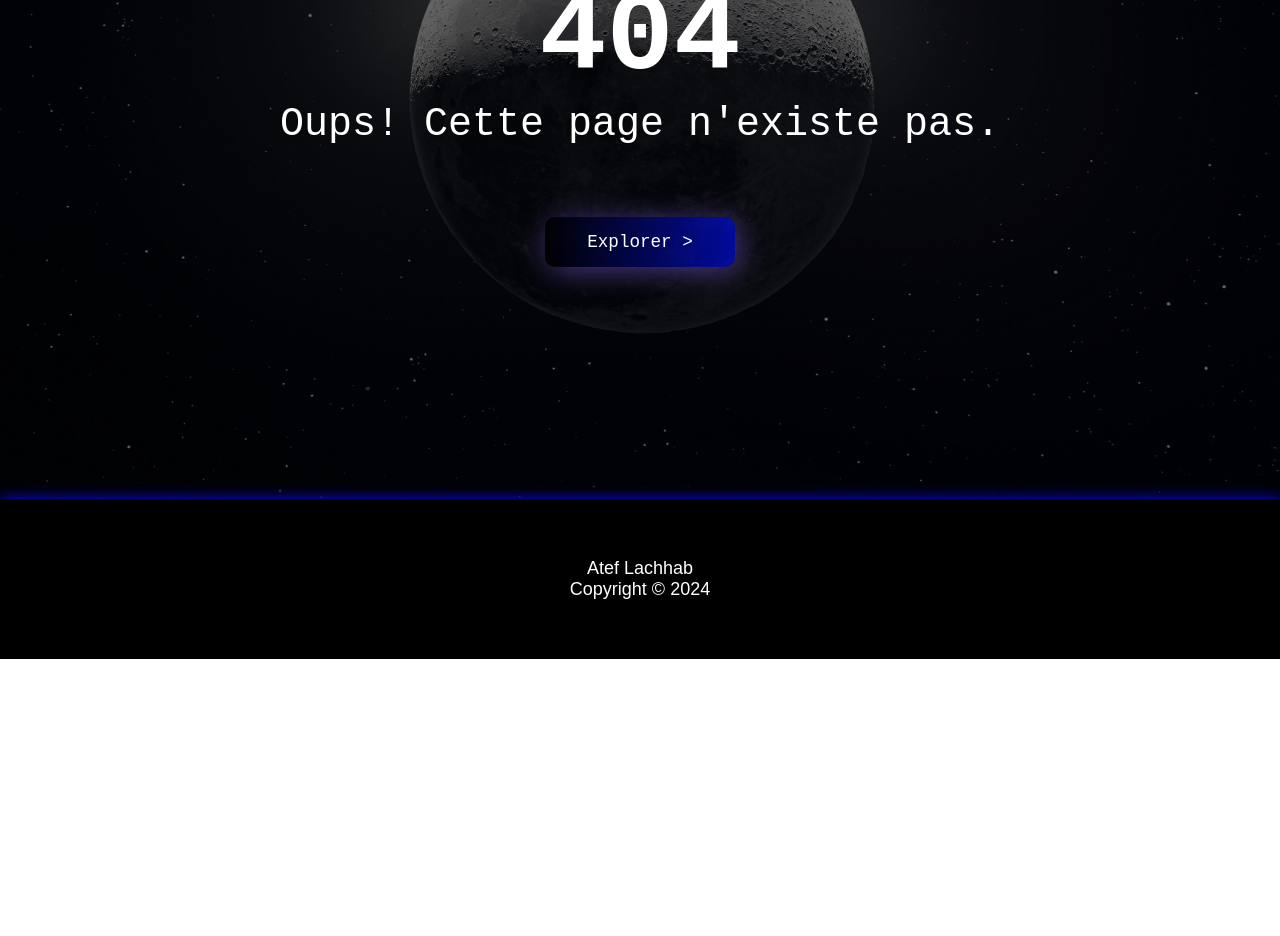
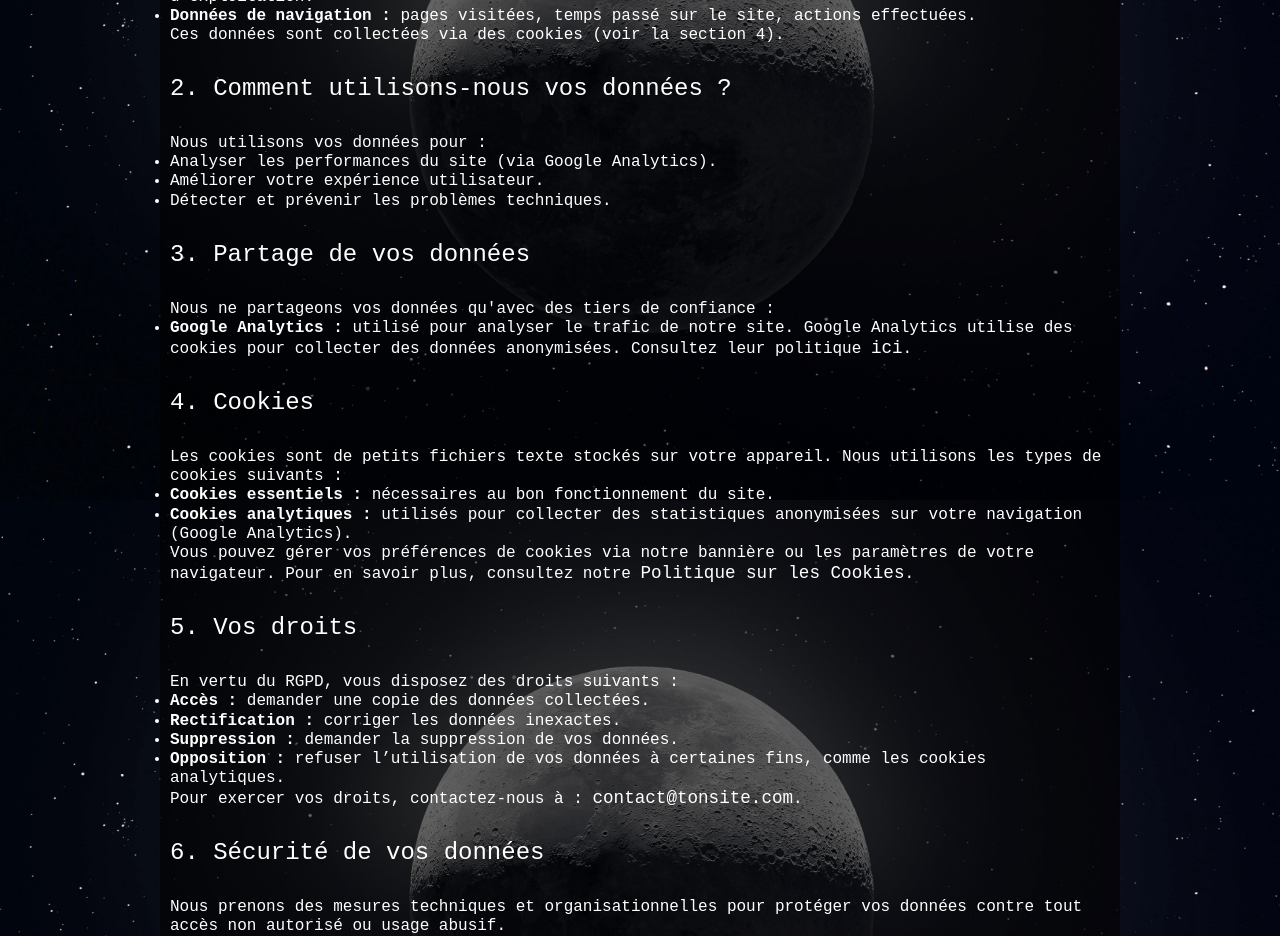
Before and after one commit to Kaazell/my-portfolio, a React (Vite) app: page /politique-de-confidentialite in a window 1280 px wide. Before the commit this address had no page. Shown: the part 300-1236 px from the top of the page. Before the commit the page ends 959 px from the top, so only its background shows below. Built offline with nearby package versions, Linux system fonts and the light colour scheme; a web font is replaced by a local one.

Commit message:
feat: PrivacyPolicy component

```diff
--- a/index.html
+++ b/index.html
@@ -10,7 +10,9 @@
       function gtag(){dataLayer.push(arguments);}
       gtag('js', new Date());
 
-      gtag('config', 'G-TD1DWE68NW');
+      gtag('config', 'G-TD1DWE68NW', {
+        anonymize_ip: true
+      });
     </script>
     <link rel="icon" type="image/svg+xml" href="/logo.svg" />
     <link rel="preconnect" href="https://fonts.googleapis.com" />
--- a/src/main.tsx
+++ b/src/main.tsx
@@ -7,6 +7,7 @@ import { Error } from "./pages/Error/Error.tsx";
 import "./index.css";
 import Home from "./pages/Home/Home.tsx";
 import WorkDetail from "./pages/WorkDetail/WorkDetail.tsx";
+import PrivacyPolicy from "./pages/PrivacyPolicy/PrivacyPolicy.tsx";
 
 createRoot(document.getElementById("root")!).render(
   <StrictMode>
@@ -15,7 +16,8 @@ createRoot(document.getElementById("root")!).render(
         <Route path="/" element={<App />}>
           <Route path="/" element={<Home />} />
           <Route path="/work/:id" element={<WorkDetail />} />
-          <Route path="*" element={<Error />} />
+          <Route path="/politique-de-confidentialite" element={<PrivacyPolicy />} />
+          <Route path="*" element={<Error />} />  `kj`
         </Route>
       </Routes>
     </BrowserRouter>
--- /dev/null
+++ b/src/pages/PrivacyPolicy/PrivacyPolicy.tsx
@@ -0,0 +1,152 @@
+import React from "react";
+import s from "./style.module.scss"
+
+const PrivacyPolicy: React.FC = () => {
+  return (
+    <div className={s.container}>
+      <h1>Politique de Confidentialité</h1>
+      <p><strong>Dernière mise à jour :</strong> 19 Novembre 2024</p>
+
+      <section>
+        <h2>1. Informations que nous collectons</h2>
+        <p>
+          Nous collectons les types de données suivants :
+        </p>
+        <ul>
+          <li>
+            <strong>Données techniques :</strong> adresse IP (anonymisée si possible), type de
+            navigateur, système d'exploitation.
+          </li>
+          <li>
+            <strong>Données de navigation :</strong> pages visitées, temps passé sur le site,
+            actions effectuées.
+          </li>
+        </ul>
+        <p>
+          Ces données sont collectées via des cookies (voir la section 4).
+        </p>
+      </section>
+
+      <section>
+        <h2>2. Comment utilisons-nous vos données ?</h2>
+        <p>
+          Nous utilisons vos données pour :
+        </p>
+        <ul>
+          <li>Analyser les performances du site (via Google Analytics).</li>
+          <li>Améliorer votre expérience utilisateur.</li>
+          <li>Détecter et prévenir les problèmes techniques.</li>
+        </ul>
+      </section>
+
+      <section>
+        <h2>3. Partage de vos données</h2>
+        <p>
+          Nous ne partageons vos données qu'avec des tiers de confiance :
+        </p>
+        <ul>
+          <li>
+            <strong>Google Analytics :</strong> utilisé pour analyser le trafic de notre site.
+            Google Analytics utilise des cookies pour collecter des données anonymisées.
+            Consultez leur politique <a href="https://policies.google.com/privacy" target="_blank" rel="noopener noreferrer">
+              ici
+            </a>
+            .
+          </li>
+        </ul>
+      </section>
+
+      <section>
+        <h2>4. Cookies</h2>
+        <p>
+          Les cookies sont de petits fichiers texte stockés sur votre appareil. Nous utilisons les
+          types de cookies suivants :
+        </p>
+        <ul>
+          <li>
+            <strong>Cookies essentiels :</strong> nécessaires au bon fonctionnement du site.
+          </li>
+          <li>
+            <strong>Cookies analytiques :</strong> utilisés pour collecter des statistiques
+            anonymisées sur votre navigation (Google Analytics).
+          </li>
+        </ul>
+        <p>
+          Vous pouvez gérer vos préférences de cookies via notre bannière ou les paramètres de votre
+          navigateur. Pour en savoir plus, consultez notre{" "}
+          <a href="/politique-cookies" target="_blank" rel="noopener noreferrer">
+            Politique sur les Cookies
+          </a>
+          .
+        </p>
+      </section>
+
+      <section>
+        <h2>5. Vos droits</h2>
+        <p>En vertu du RGPD, vous disposez des droits suivants :</p>
+        <ul>
+          <li>
+            <strong>Accès :</strong> demander une copie des données collectées.
+          </li>
+          <li>
+            <strong>Rectification :</strong> corriger les données inexactes.
+          </li>
+          <li>
+            <strong>Suppression :</strong> demander la suppression de vos données.
+          </li>
+          <li>
+            <strong>Opposition :</strong> refuser l’utilisation de vos données à certaines fins,
+            comme les cookies analytiques.
+          </li>
+        </ul>
+        <p>
+          Pour exercer vos droits, contactez-nous à :{" "}
+          <a href="mailto:contact@tonsite.com">contact@tonsite.com</a>.
+        </p>
+      </section>
+
+      <section>
+        <h2>6. Sécurité de vos données</h2>
+        <p>
+          Nous prenons des mesures techniques et organisationnelles pour protéger vos données
+          contre tout accès non autorisé ou usage abusif.
+        </p>
+      </section>
+
+      <section>
+        <h2>7. Liens vers des sites tiers</h2>
+        <p>
+          Notre site peut contenir des liens vers d'autres sites. Nous ne sommes pas responsables de
+          leurs politiques de confidentialité. Nous vous encourageons à consulter leurs propres
+          politiques.
+        </p>
+      </section>
+
+      <section>
+        <h2>8. Modifications de cette politique</h2>
+        <p>
+          Nous pouvons mettre à jour cette politique pour refléter les changements de nos pratiques
+          ou des lois en vigueur. La dernière date de mise à jour est indiquée en haut de cette
+          page.
+        </p>
+      </section>
+
+      <section>
+        <h2>9. Nous contacter</h2>
+        <p>
+          Pour toute question ou demande concernant cette politique, contactez-nous à :{" "}
+          <a href="mailto:contact@tonsite.com">contact@tonsite.com</a>.
+        </p>
+      </section>
+
+      <section>
+        <h2>10. Consentement</h2>
+        <p>
+          En utilisant notre site, vous acceptez les termes de cette politique de confidentialité.
+        </p>
+      </section>
+    </div>
+  );
+};
+
+export default PrivacyPolicy;
--- /dev/null
+++ b/src/pages/PrivacyPolicy/style.module.scss
@@ -0,0 +1,11 @@
+@use "../../styles/mixins" as *;
+@use "../../styles/variables" as *;
+
+.container {
+    max-width: 960px;
+    margin: 0 auto;
+    padding: 40px 10px;
+
+    line-height: 1.2;
+    background-color: $black-transparent;
+}
```
